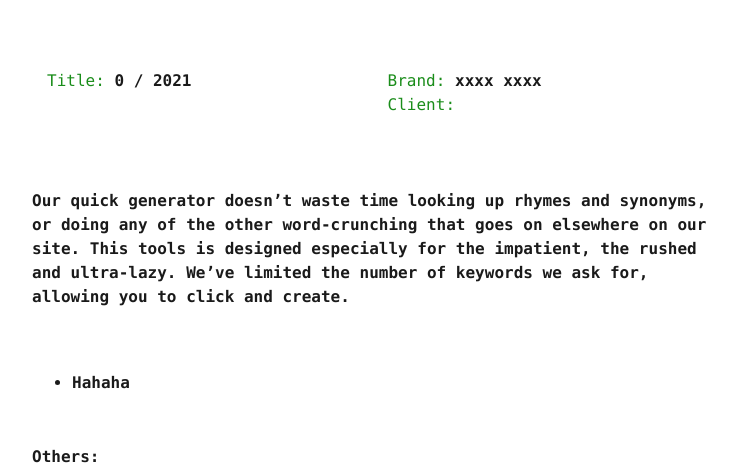
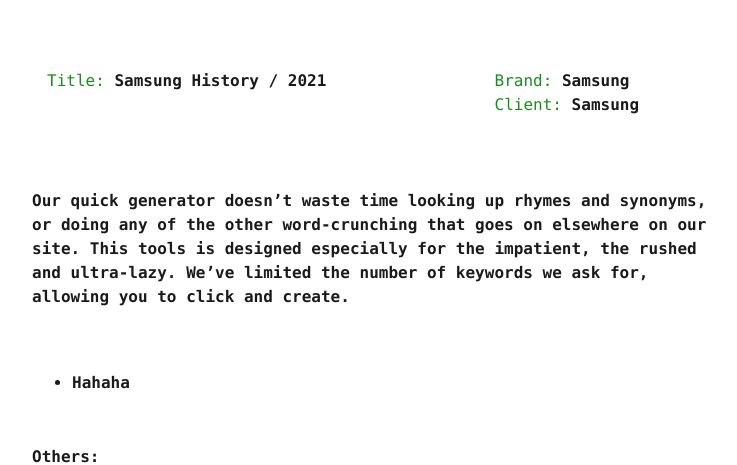
Before and after one commit to indexmod/meta-lastik, a Jekyll site: the page built from 13.md, in a window 1280 px wide, cut to the strip 402-867 px from the top of the page. Shown: the whole strip, without its empty margins (276-1013 px from the left). Built offline with Jekyll 4.4.1, drawn with Linux system fonts in a browser that asks for light colours.

Commit message:
Update 13.md

```diff
--- a/13.md
+++ b/13.md
@@ -1,13 +1,13 @@
 ---
-title: 0
+title: Samsung History
 subtitle: xxxxx
 prmalink: 0
 layout: default
 exclude: true
-shortname: xxx
+shortname: Samsung
 status: 🟢
-brand: xxxx xxxx
-client:
+brand: Samsung
+client: Samsung
 agency: xxxx
 direction: xxxx
 art: xxxxx
```
